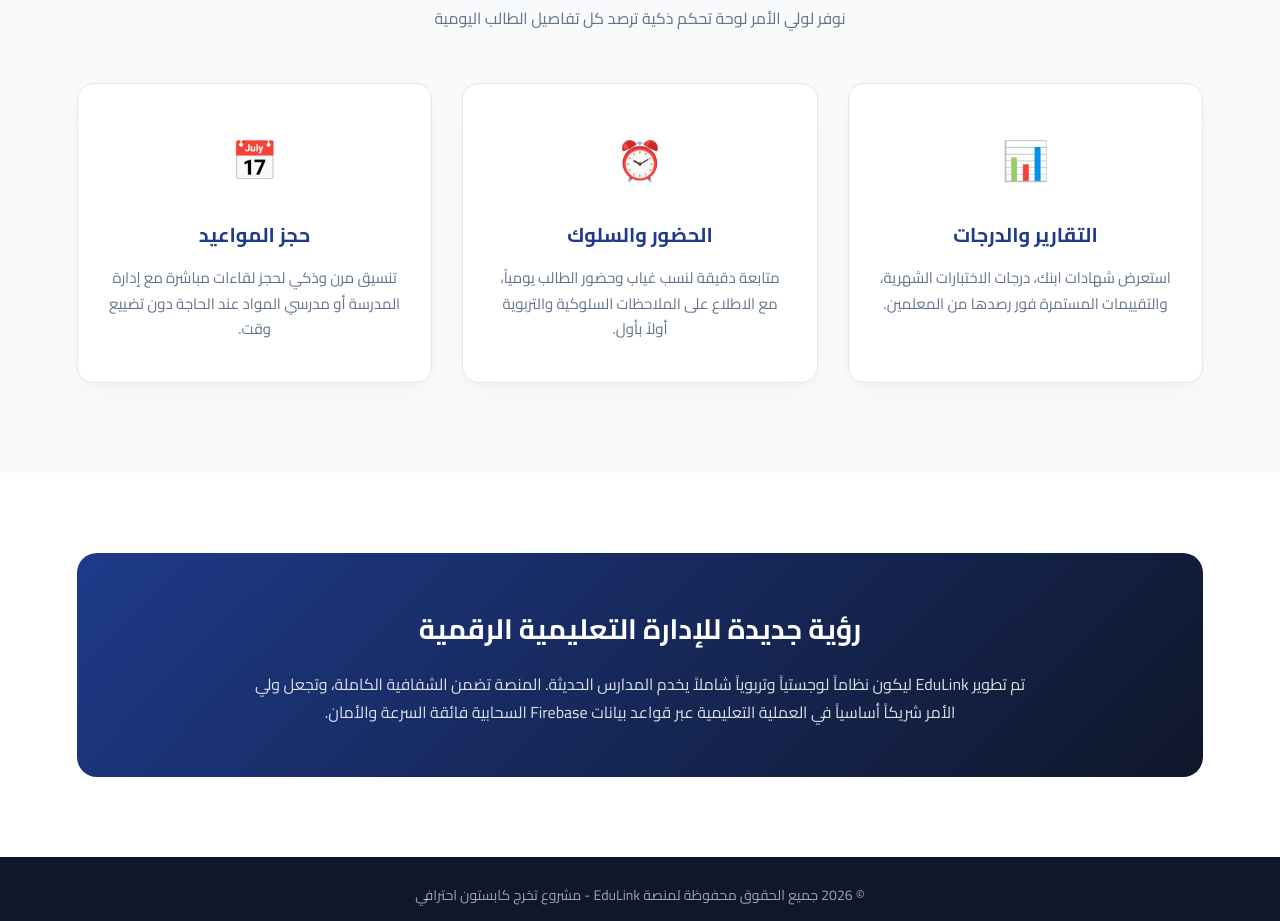
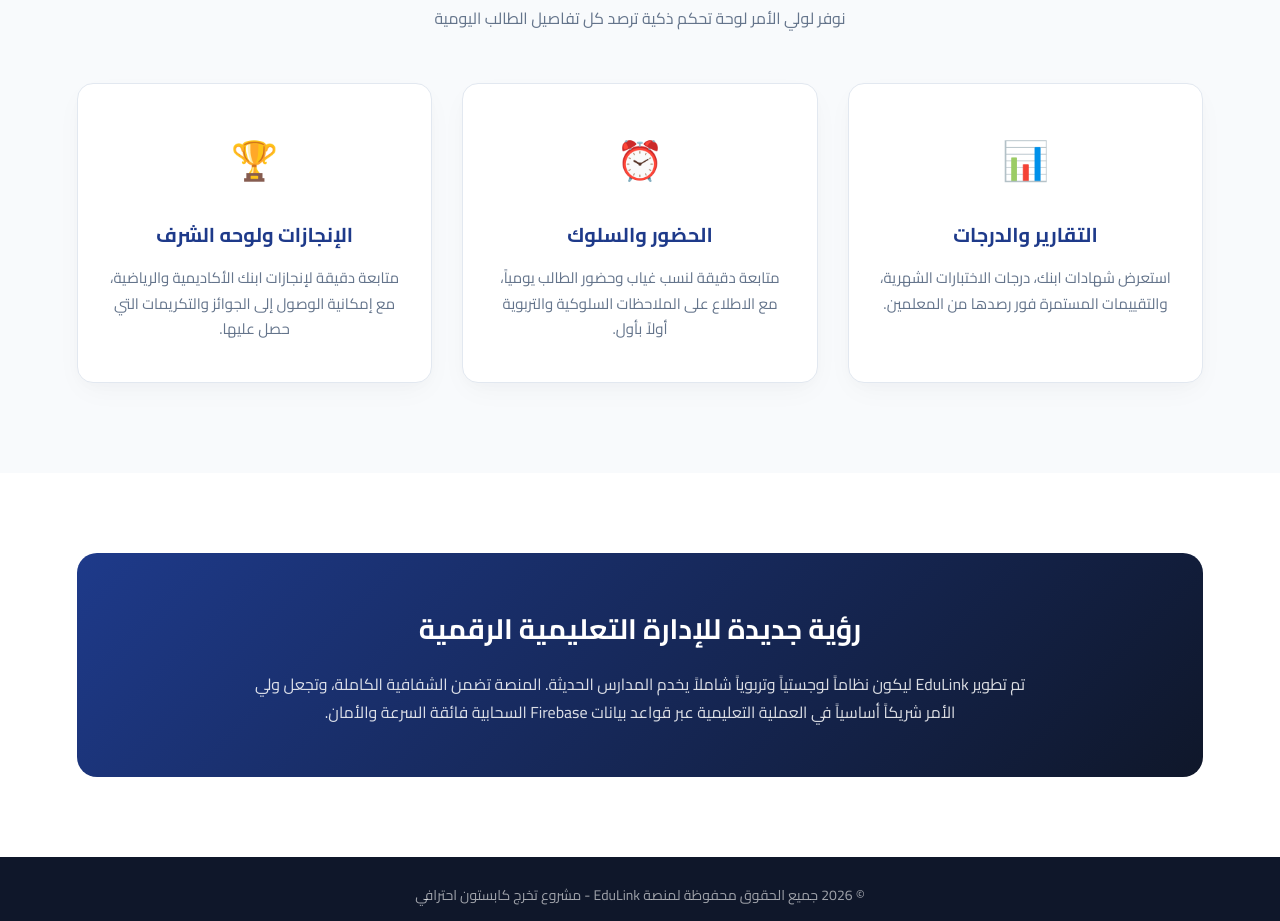
Before and after one commit to marawany263/EduLink, a website: page index.html in a window 1280 px wide. Shown: the part 799-1720 px from the top of the page. Drawn offline with Linux system fonts and the light colour scheme.

Commit message:
change text in landing page

```diff
--- a/index.html
+++ b/index.html
@@ -88,9 +88,9 @@
                     <p>متابعة دقيقة لنسب غياب وحضور الطالب يومياً، مع الاطلاع على الملاحظات السلوكية والتربوية أولاً بأول.</p>
                 </div>
                 <div class="feature-card">
-                    <div class="feature-icon">📅</div>
-                    <h3>حجز المواعيد</h3>
-                    <p>تنسيق مرن وذكي لحجز لقاءات مباشرة مع إدارة المدرسة أو مدرسي المواد عند الحاجة دون تضييع وقت.</p>
+                    <div class="feature-icon">🏆</div>
+                    <h3>الإنجازات ولوحه الشرف</h3>
+                    <p>متابعة دقيقة لإنجازات ابنك الأكاديمية والرياضية، مع إمكانية الوصول إلى الجوائز والتكريمات التي حصل عليها.</p>
                 </div>
             </div>
         </div>
```
